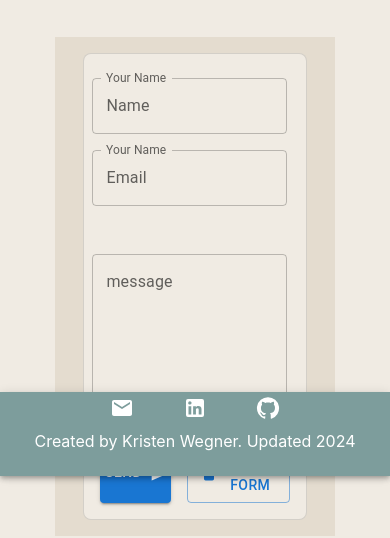
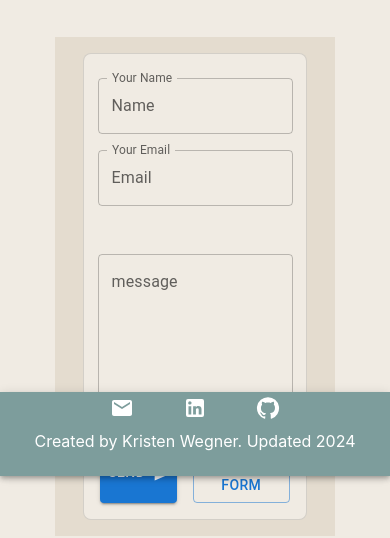
Before and after one commit to klwegner/react-portfolio, a React (Create React App) app: page /contact in a window 390 px wide. Shown: the part 368-906 px from the top of the page. Built offline with nearby package versions, Linux system fonts and the light colour scheme.

Commit message:
fixed more on contacts page re: spacing and size of inputs

```diff
--- a/src/pages/ContactPage.js
+++ b/src/pages/ContactPage.js
@@ -87,7 +87,8 @@
                       m: 1,
                       width: {
                         xs: "50vw", // for screens smaller than 600px
-                        md: "25vw", // for screens 600px and larger
+                        // sm:'50vw',
+                        md: "50%", // for screens 600px and larger
                       },
                     }}
                     InputProps={{
@@ -98,13 +99,14 @@
                   />
 
                   <TextField
-                    label="Your Name"
+                    label="Your Email"
                     id="outlined-start-adornment"
                     sx={{
                       m: 1,
                       width: {
                         xs: "50vw", // for screens smaller than 600px
-                        md: "25vw", // for screens 600px and larger
+                        // sm:'50vw',
+                        md: "50%", // for screens 600px and larger
                       },
                     }}
                     InputProps={{
@@ -125,7 +127,7 @@
                     onChange={(event) => setMessage(event.target.value)}
                     sx={{
                       m: 1,
-                      width: '50vw'
+                      width: {md: '100%', sm:'50vw', xs: '50vw'}
                     }}
                   />
                 </div>
@@ -143,13 +145,14 @@
                     endIcon={<SendIcon />}
                     type="submit"
                     name="submit"
+                    // sx={{p:'5px 15px'}}
                   >
                     Send
                   </Button>
 
                   <Button
                     variant="outlined"
-                    startIcon={<DeleteIcon />}
+                    // startIcon={<DeleteIcon />}
                     type="reset"
                     name="reset"
                     onClick={() => setMessage("")}
--- a/src/styles/ContactPage.css
+++ b/src/styles/ContactPage.css
@@ -4,6 +4,7 @@
     display: flex;
     flex-direction: row;
     justify-content: center;
+    /* width:'auto' */
 }
 
 
@@ -14,12 +15,13 @@
 justify-content: center;
 }
 
-@media screen and (max-width:800px) {
+@media screen and (max-width:900px) {
 .nameEmail{
     margin: 1em 0;
     display: flex;
     flex-direction: column;
     justify-content: center;
+    align-items: center;
 
 }
 
```
